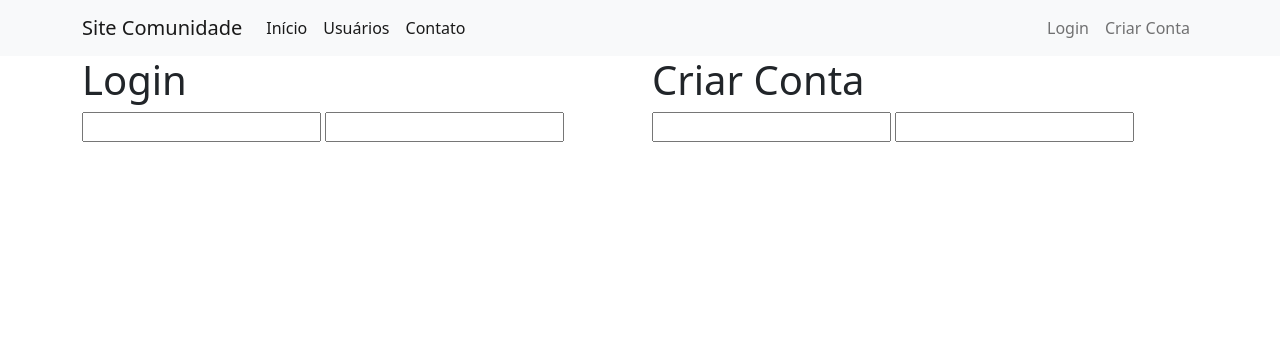
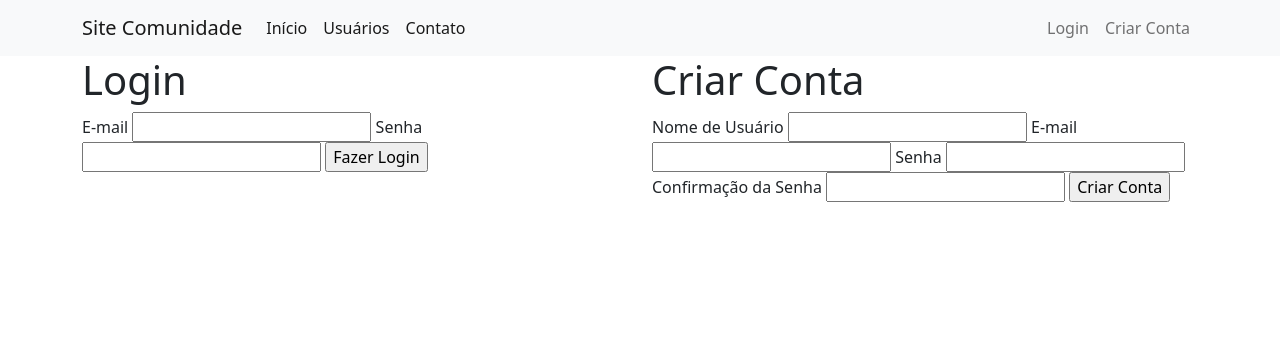
Before and after one commit to AldoNunes001/SiteComunidade, a Flask app: page /login in a window 1280 px wide. Shown: the top 356 px of the page. Run offline with Flask 2, Linux system fonts and the light colour scheme.

Commit message:
Atualizando formulários

```diff
--- a/templates/login.html
+++ b/templates/login.html
@@ -6,13 +6,23 @@
         <div class="row">
             <div class="col">
                 <h1>Login</h1>
+                {{ form_login.email.label }}
                 {{ form_login.email }}
+                {{ form_login.senha.label }}
                 {{ form_login.senha }}
+                {{ form_login.botao_submit_login }}
             </div>
             <div class="col">
                 <h1>Criar Conta</h1>
+                {{ form_criarconta.username.label }}
                 {{ form_criarconta.username }}
+                {{ form_criarconta.email.label }}
                 {{ form_criarconta.email }}
+                {{ form_criarconta.senha.label }}
+                {{ form_criarconta.senha }}
+                {{ form_criarconta.confirmacao_senha.label }}
+                {{ form_criarconta.confirmacao_senha }}
+                {{ form_criarconta.botao_submit_criarconta }}
             </div>
         </div>
 
```
